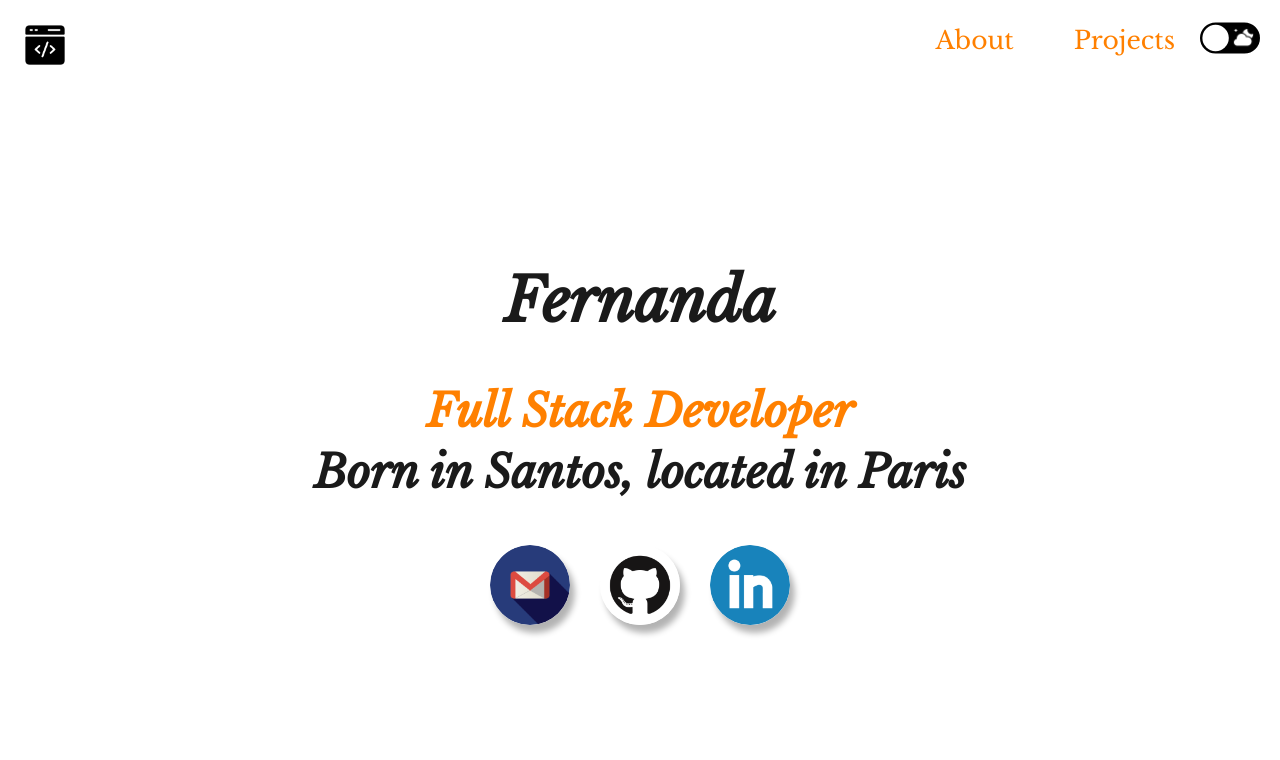
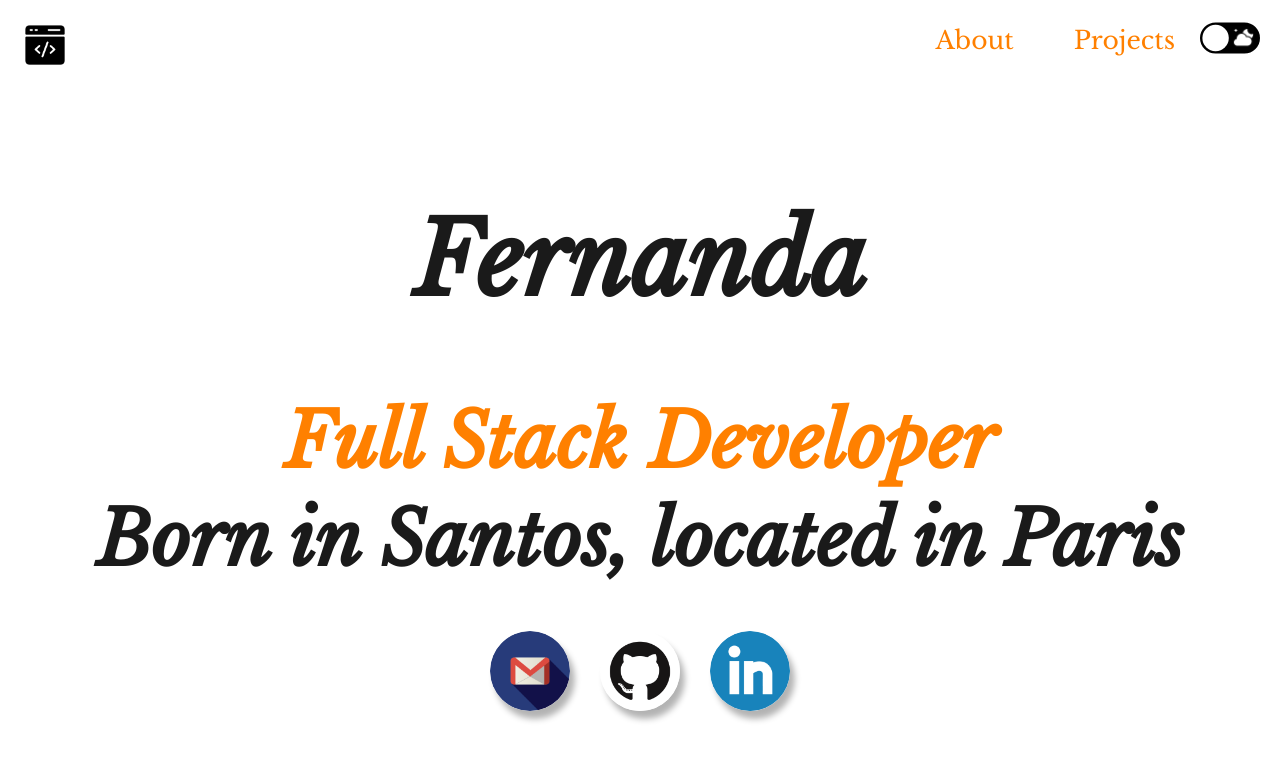
Before and after one commit to ffrancacorrea/Website, a React (Create React App) app: page / in a window 1280 px wide. Shown: the top 760 px of the page. Built offline with nearby package versions, Linux system fonts and the light colour scheme.

Commit message:
add more mobile changes

```diff
--- a/src/components/About/index.js
+++ b/src/components/About/index.js
@@ -43,7 +43,10 @@ const Presentation = styled.div`
   }
   p {
     text-align: right;
-    margin-top: -3%;
+    margin-top: -2%;
+    @media (max-width: 1024px) {
+      display: none;
+    }
   }
 `
 const Logos = styled.div`
--- a/src/components/Header/index.js
+++ b/src/components/Header/index.js
@@ -25,7 +25,10 @@ const Container = styled.div`
   text-align: center;
   height: 100%;
   font-style: italic;
-  font-size: 30px;
+  font-size: 50px;
+  @media (max-width: 1024px) {
+    font-size: 30px;
+  }
   h2 {
     margin: 5px;
   }
```
